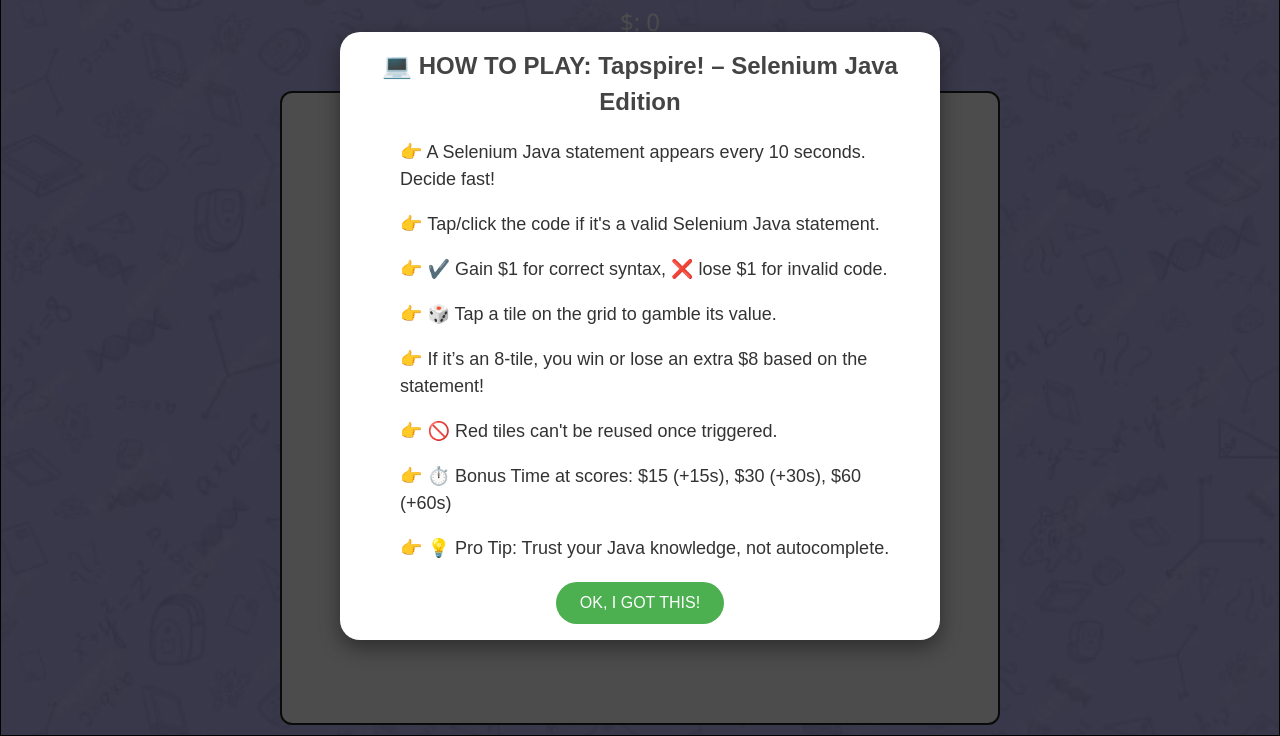
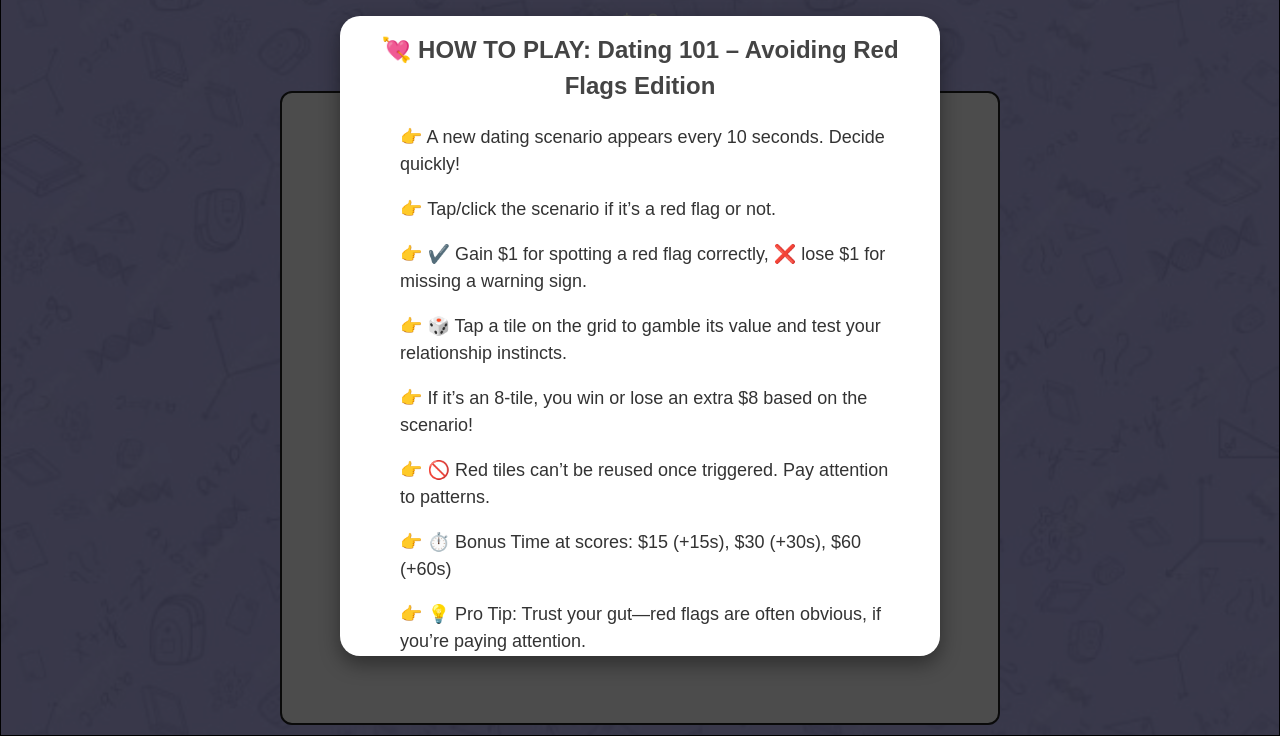
Before and after one commit to TapSpire/Dating101, a plain HTML site: page index.html in a window 1280 px wide. Shown: the part 64-800 px from the top of the page. Drawn offline with Linux system fonts and the light colour scheme.

Commit message:
Update index.html

```diff
--- a/index.html
+++ b/index.html
@@ -23,22 +23,20 @@
   <audio id="bonus-sound" src="bonus.mp3" preload="auto"></audio>
   <div class="instructions-overlay" id="instructionsOverlay">
     <div class="instructions-box">
-      <h2>💻 HOW TO PLAY: Tapspire! – Selenium Java Edition</h2>
+      <h2>💘 HOW TO PLAY: Dating 101 – Avoiding Red Flags Edition</h2>
       <ul>
-        <li>A Selenium Java statement appears every 10 seconds. Decide fast!</li>
-        <li>Tap/click the code if it's a valid Selenium Java statement.</li>
-        <li>✔️ Gain $1 for correct syntax, ❌ lose $1 for invalid code.</li>
-        <li>🎲 Tap a tile on the grid to gamble its value.</li>
-        <li>If it’s an 8-tile, you win or lose an extra $8 based on the statement!</li>
-        <li>🚫 Red tiles can't be reused once triggered.</li>
+        <li>A new dating scenario appears every 10 seconds. Decide quickly!</li>
+        <li>Tap/click the scenario if it’s a red flag or not.</li>
+        <li>✔️ Gain $1 for spotting a red flag correctly, ❌ lose $1 for missing a warning sign.</li>
+        <li>🎲 Tap a tile on the grid to gamble its value and test your relationship instincts.</li>
+        <li>If it’s an 8-tile, you win or lose an extra $8 based on the scenario!</li>
+        <li>🚫 Red tiles can’t be reused once triggered. Pay attention to patterns.</li>
         <li>⏱️ Bonus Time at scores: $15 (+15s), $30 (+30s), $60 (+60s)</li>
-        <li>💡 Pro Tip: Trust your Java knowledge, not autocomplete.</li>
+        <li>💡 Pro Tip: Trust your gut—red flags are often obvious, if you’re paying attention.</li>
       </ul>
       <button onclick="startGameWithOverlay()">OK, I GOT THIS!</button>
     </div>
   </div>
-
-
 </div>
 
 </body>
```
